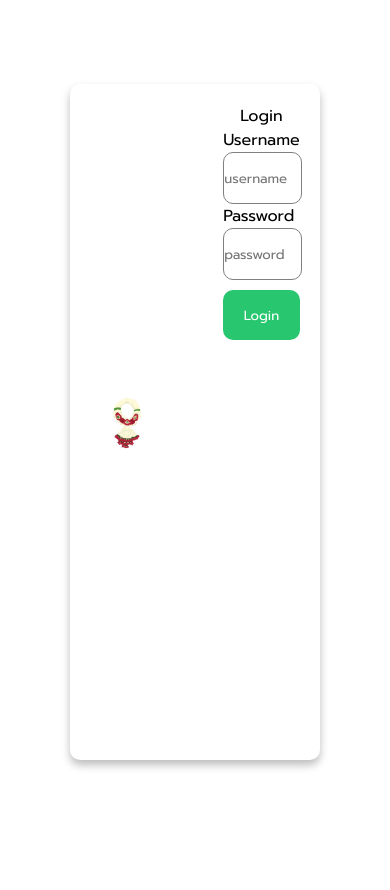
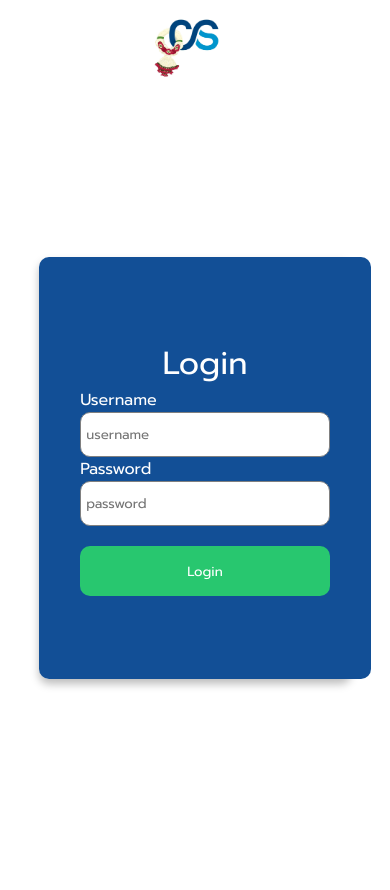
Before and after one commit to kkpanuwat/TeacherDay, a PHP site: page /login.php in a window 390 px wide. Before the commit the page ends 769 px from the top, so only its background shows below. Run offline with PHP 8.4, Linux system fonts and the light colour scheme.

Commit message:
Update login

```diff
--- a/assets/css/login.css
+++ b/assets/css/login.css
@@ -16,7 +16,9 @@ html {
     font-family: 'Prompt', sans-serif;
 }
 
-
+.svg-logo {
+    display: none;
+}
 .container {
     width: 80vw;
     height: 100vh;
@@ -24,20 +26,25 @@ html {
     justify-content: center;
     align-items: center;
     margin: 0 auto;
+
 }
 
 .login{
     box-shadow: 0 5px 8px rgb(189, 189, 189);
-    width: 80%;
-    height: 80vh;;
+    width: 70%;
+    height: 70vh;;
     border-radius: 10px;
     display: grid;
     grid-template-columns: 1fr 1fr;
     gap: 20px;
 }
 
+.img-mb {
+    display: none;
+}
+
 .img_login {
-    width: 50%;
+    width: 80%;
 }
 
 .left {
@@ -48,18 +55,37 @@ html {
 
 .topic {
     text-align: center;
+    font-size: xx-large;
+    color: white;
+}
+label {
+    color: white;
 }
 
 .right {
-    padding: 20px;
+    padding: 10px;
+    width: 100%;
+    display: inline-flex;
+    align-items: center;
+    justify-content: center;
+    border-radius: 10px;
+    border-top-left-radius: 0px;
+    border-bottom-left-radius: 0px;
+    background-color: rgb(18, 79, 150);
+}
+
+.formja {
+    width: 80%;
 }
 
 .inputText{
     width: 100%;
-    height: 50px;
+    padding: 5px;
+    height: 45px;
     border: 1px solid gray;
     outline: none;
     border-radius: 10px;
+    box-sizing: border-box;
 }
 
 .inputText:focus{
@@ -67,7 +93,7 @@ html {
 }
 
 .btn-submit {
-    margin-top: 10px;
+    margin-top: 20px;
     width: 100%;
     background-color: var(--color-green);
     border: 1px solid transparent;
@@ -80,3 +106,37 @@ html {
 .btn-submit:focus {
     outline: none;
 }
+
+@media screen and (max-width: 1200px) {
+    .login{
+        width: 70%;
+        height: 30vh;
+    }
+  }
+
+  @media screen and (max-width: 600px) {
+    .login{
+        width: 100%;
+        height: 50vh;
+        grid-template-columns: 1fr;
+    }
+    .left {
+        display: none;
+    }
+    .right {
+        border-radius: 10px;
+
+    }
+    .img-mb {
+        display: block;
+        margin: 0 auto;
+        width: 50px;
+        height: 50px;
+    }
+    .container {
+        margin-top: -3em;
+    }
+    .svg-logo {
+        display:inline;
+    }
+  }
--- a/login.php
+++ b/login.php
@@ -10,10 +10,15 @@
 </head>
 
 <body>
+<svg class="svg-logo" xmlns="http://www.w3.org/2000/svg" viewBox="0 0 1440 320">
+    <image href="assets/imgs/logo-login.jpg" x="35%" height="340" width="340"/>
+</svg>
     <div class="container">
+
         <div class="login">
-            <div class="left"><img class="img_login" src="./assets/imgs/pan01.PNG" alt=""></div>
+            <div class="left"><img class="img_login" src="./assets/imgs/logo-login.jpg" alt=""></div>
             <div class="right">
+                <div class="formja">
                 <form action="./function/loginController.php" method="post">
                     <div class="topic">Login</div>
                     <label for="">Username</label>
@@ -26,6 +31,7 @@
                     <br>
                     <button class="btn-submit" type="submit">Login</button>
             </div>
+        </div>
             </form>
         </div>
     </div>
```
Also changed, not shown: assets/imgs/logo-login.jpg (added).
